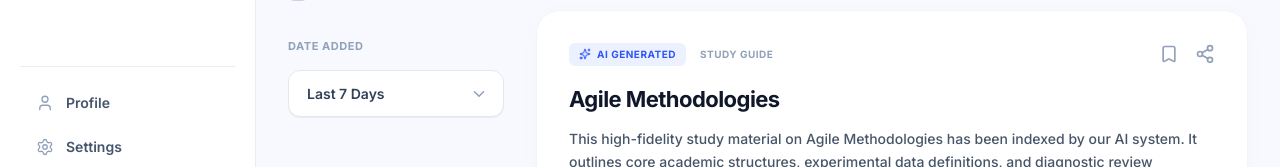
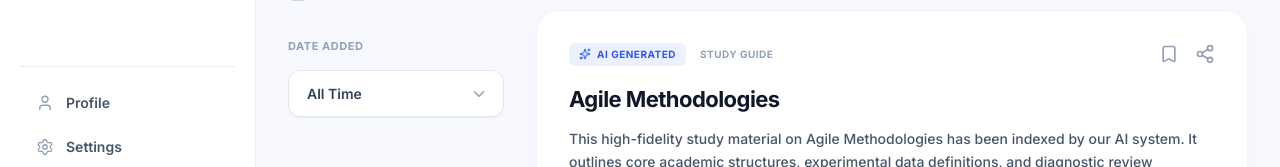
Before and after one commit to huynhduybinh24/SWP391_AIStudyHub, a React (Vite) app in the folder FrontEnd/: page /dashboard/documents/search in a window 1280 px wide. Shown: the part 545-712 px from the top of the page. Built offline with nearby package versions, Linux system fonts and the light colour scheme; the HTML template or start-up script is replaced by a standard one.

Commit message:
feat: implement SearchResultsPage with keyword filtering, subject/file type toggles, and bookmark persistence

```diff
--- a/FrontEnd/src/features/documents/pages/SearchResultsPage.tsx
+++ b/FrontEnd/src/features/documents/pages/SearchResultsPage.tsx
@@ -137,7 +137,7 @@ export function SearchResultsPage() {
   // Filter local states
   const [selectedSubjects, setSelectedSubjects] = useState<string[]>(['NEUROSCIENCE'])
   const [selectedFileTypes, setSelectedFileTypes] = useState<string[]>(['pdf'])
-  const [dateFilter, setDateFilter] = useState('Last 7 Days')
+  const [dateFilter, setDateFilter] = useState('All Time')
 
   // Persistent Bookmarks State via LocalStorage
   const [bookmarkedDocs, setBookmarkedDocs] = useState<Record<string, boolean>>(() => {
@@ -257,12 +257,13 @@ export function SearchResultsPage() {
 
     // Date Added filter (relative to today, bypass signature doc 'neuro-1' to preserve Figma high-fidelity preview)
     let dateMatch = true
+    const docDate = new Date(doc.uploadedDateObj)
     if (dateFilter === 'Last 7 Days') {
       const sevenDaysAgo = new Date(Date.now() - 7 * 24 * 60 * 60 * 1000)
-      dateMatch = doc.uploadedDateObj >= sevenDaysAgo || doc.id === 'neuro-1'
+      dateMatch = docDate >= sevenDaysAgo || doc.id === 'neuro-1'
     } else if (dateFilter === 'Last 30 Days') {
       const thirtyDaysAgo = new Date(Date.now() - 30 * 24 * 60 * 60 * 1000)
-      dateMatch = doc.uploadedDateObj >= thirtyDaysAgo || doc.id === 'neuro-1'
+      dateMatch = docDate >= thirtyDaysAgo || doc.id === 'neuro-1'
     }
 
     return subjectMatch && typeMatch && dateMatch
```
